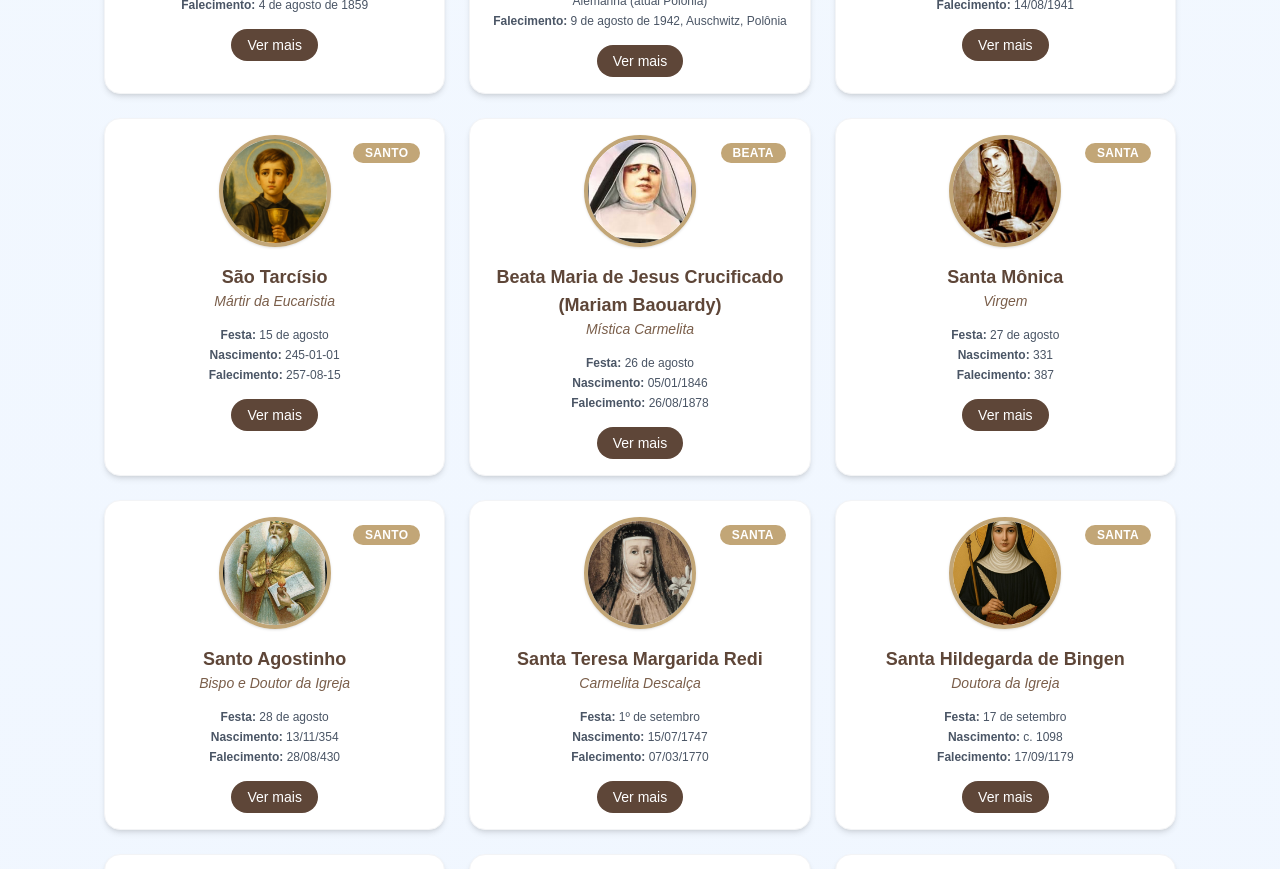
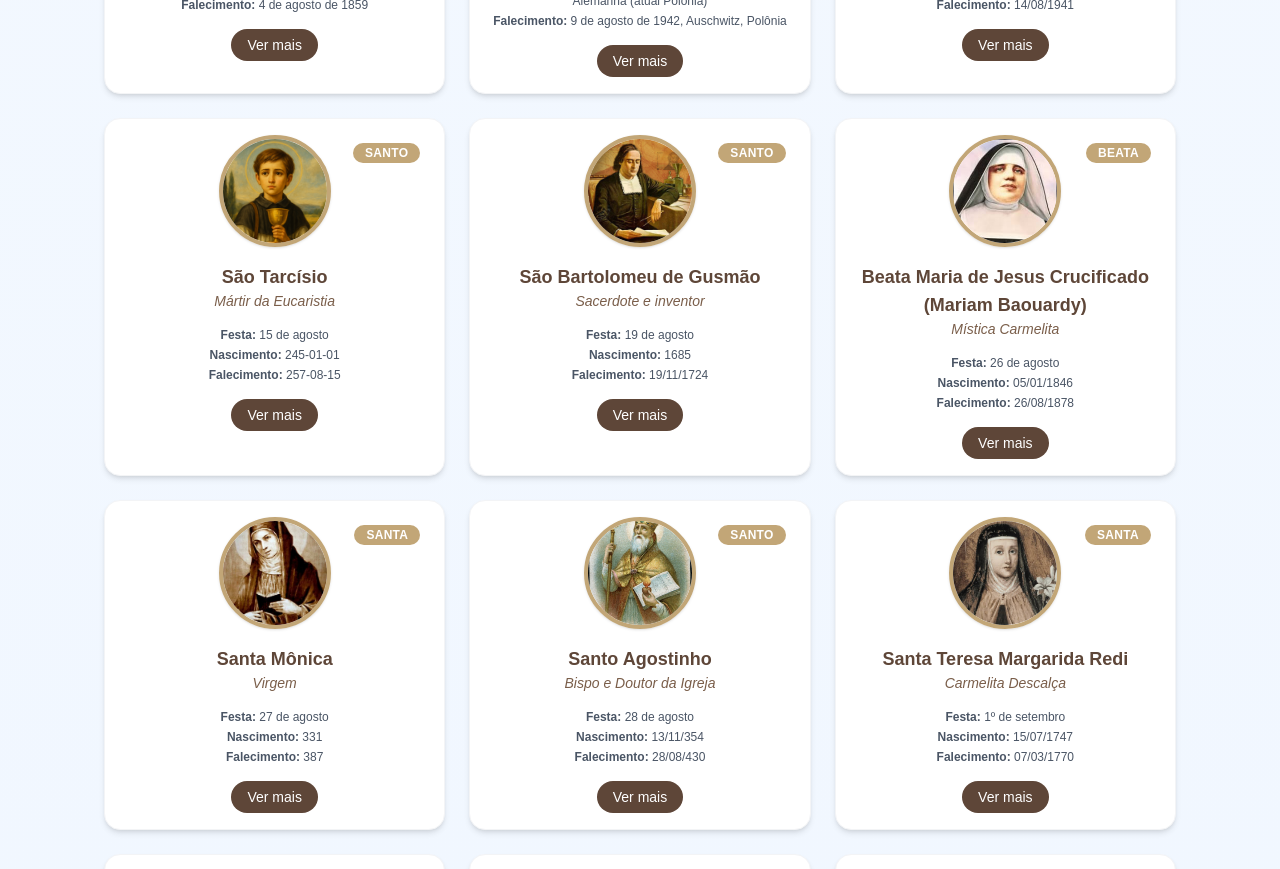
Before and after one commit to rodrigocamargo854/santodex, a Next.js app: page / in a window 1280 px wide. Shown: the part 10740-11609 px from the top of the page. Built offline with nearby package versions, Linux system fonts and the light colour scheme.

Commit message:
bartolomeu de gusmao

```diff
--- a/src/app/data/saintDetails.ts
+++ b/src/app/data/saintDetails.ts
@@ -1808,6 +1808,32 @@ export const saintDetails: { [id: string]: Slide[] } = {
       title: "Legado",
       text: "Canonizada em 2016 pelo Papa Francisco, Santa Elisabete da Trindade é modelo de contemplação e intimidade com Deus, inspirando cristãos a viverem na constante presença da Santíssima Trindade."
     }
-  ]
+  ],
 
+'sao-bartolomeu-de-gusmao': [
+    {
+      title: 'Infância e formação',
+      text: 'Nascido em 1685, em Santos (São Paulo), Bartolomeu Lourenço de Gusmão desde cedo demonstrou talento para os estudos e interesse por invenções. Estudou no Colégio Jesuíta e depois em Coimbra, Portugal.'
+    },
+    {
+      title: 'Vocação sacerdotal',
+      text: 'Ingressou no sacerdócio e se destacou não só pela vida espiritual, mas também por sua inteligência criativa. Ganhou o apelido de “Padre Voador” pela ousadia de seus projetos.'
+    },
+    {
+      title: 'Invenções e ciência',
+      text: 'Em 1709 apresentou ao rei D. João V um balão de ar quente, sendo um dos pioneiros da aerostática. Criou também projetos de máquinas hidráulicas e outros dispositivos inovadores.'
+    },
+    {
+      title: 'Perseguições',
+      text: 'Suas ideias despertaram admiração, mas também desconfiança. Sofreu perseguições e acusações de feitiçaria por parte da Inquisição, sendo forçado a abandonar alguns de seus projetos.'
+    },
+    {
+      title: 'Morte',
+      text: 'Morreu em 19 de novembro de 1724, em Toledo, Espanha, relativamente jovem, deixando um legado que mistura ciência, fé e ousadia visionária.'
+    },
+    {
+      title: 'Legado',
+      text: 'É lembrado no Brasil e em Portugal como símbolo do espírito criativo cristão. Suas experiências anteciparam conquistas futuras da aviação e ainda hoje inspira inventores e estudiosos.'
+    }
+  ]
 }
--- a/src/app/data/saints.ts
+++ b/src/app/data/saints.ts
@@ -1369,5 +1369,21 @@ export const saints = [
     description: 'Monja carmelita francesa, reconhecida por sua profunda vida de oração e união mística com a Santíssima Trindade. Seus escritos espirituais continuam a inspirar fiéis no caminho da contemplação e entrega total a Deus.'
   }
 
+,
+
+{
+    id: 'sao-bartolomeu-de-gusmao',
+    name: 'São Bartolomeu de Gusmão',
+    type: 'santo',
+    title: 'Sacerdote e inventor',
+    birthDate: '1685',
+    deathDate: '19/11/1724',
+    feastDay: '19 de agosto',
+    canonized: 'Não canonizado oficialmente (reconhecido como figura histórica da Igreja)',
+    beatified: '',
+    image: '/bartolomeudegusmao.jpg',
+    description:
+      'Bartolomeu de Gusmão, conhecido como o “Padre Voador”, foi um sacerdote jesuíta e inventor brasileiro-português. Ficou famoso por suas experiências pioneiras com balões aerostáticos no início do século XVIII, apresentando invenções diante do rei de Portugal. Além de cientista, foi homem de fé, deixando um legado de criatividade e devoção.'
+  }
 
 ]
```
Also changed, not shown: public/bartolomeudegusmao.jpg (added).
